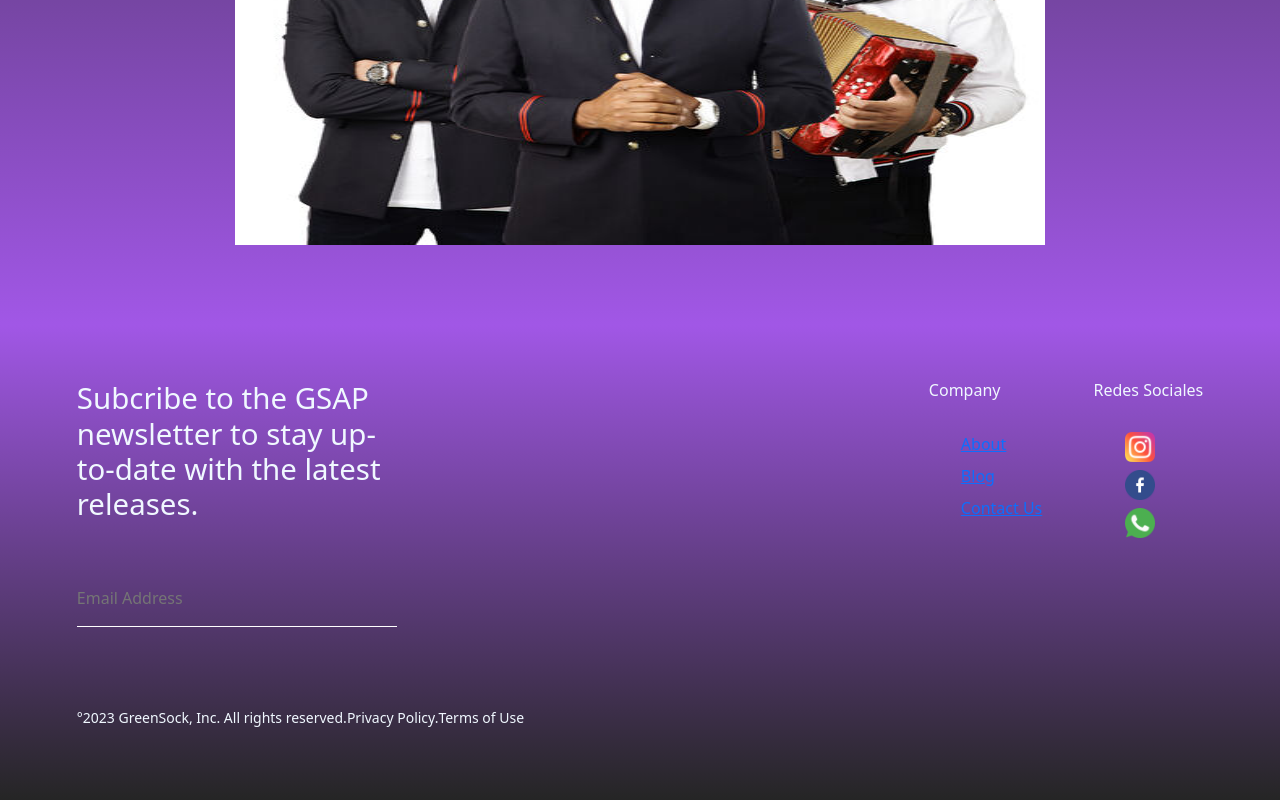
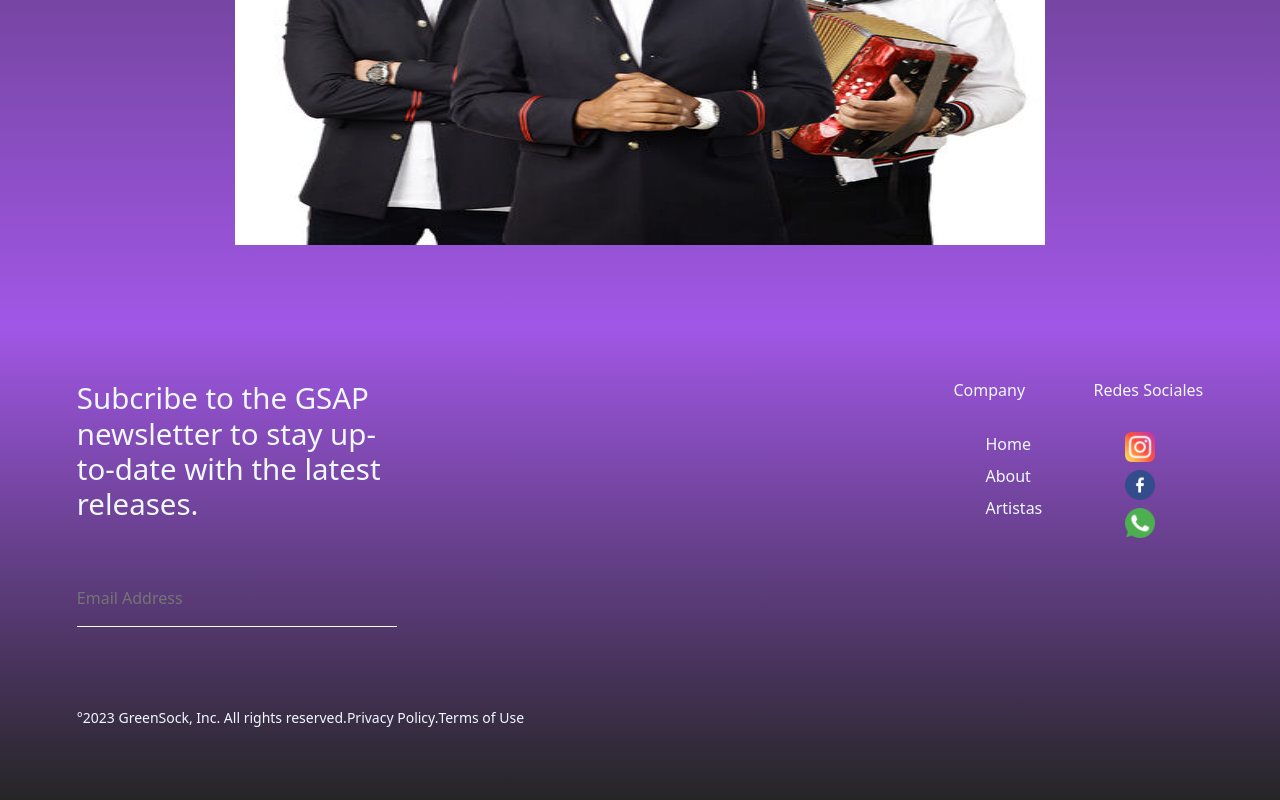
Before and after one commit to Juanolarte11/YGENESIS, a React (Create React App) app: page / in a window 1280 px wide. Shown: the part 2121-2921 px from the top of the page. Built offline with nearby package versions, Linux system fonts and the light colour scheme.

Commit message:
Segundo Commit

```diff
--- a/package.json
+++ b/package.json
@@ -38,5 +38,8 @@
       "last 1 firefox version",
       "last 1 safari version"
     ]
+  },
+  "devDependencies": {
+    "@babel/plugin-proposal-private-property-in-object": "^7.21.11"
   }
 }
--- a/src/Screens/Conctact.jsx
+++ b/src/Screens/Conctact.jsx
@@ -1,5 +1,6 @@
 import React from 'react'
 import styles from './Contact.module.css'
+import { Link } from 'react-scroll';
 
 const Conctact = () => {
     return (
@@ -19,17 +20,17 @@ const Conctact = () => {
                         <div>
                             <h3>Company</h3>
                             <ul>
-                                <li><a href="#">About</a></li>
-                                <li><a href="#">Blog</a></li>
-                                <li><a href="#">Contact Us</a></li>
+                                <li><a><Link to='Home'>Home</Link></a></li>
+                                <li><a><Link to='AcercaDeMi'>About</Link></a></li>
+                                <li><a><Link to='Artistas'>Artistas</Link></a></li>
                             </ul>
                         </div>
                         <div>
                             <h3>Redes Sociales</h3>
                             <ul>
-                                <li><a href="#"><img className={styles.imagenSimbolo} src={require("../assets/instagram.png")} alt="Simbolo Instagram" /></a></li>
-                                <li><a href="#"><img className={styles.imagenSimbolo} src={require("../assets/facebook.png")} alt="Simbolo Facebook" /></a></li>
-                                <li><a href="#"><img className={styles.imagenSimbolo} src={require("../assets/whatsapp.png")} alt="Simbolo Whatsapp" /></a></li>
+                                <li><a><img className={styles.imagenSimbolo} src={require("../assets/instagram.png")} alt="Simbolo Instagram" /></a></li>
+                                <li><a><img className={styles.imagenSimbolo} src={require("../assets/facebook.png")} alt="Simbolo Facebook" /></a></li>
+                                <li><a><img className={styles.imagenSimbolo} src={require("../assets/whatsapp.png")} alt="Simbolo Whatsapp" /></a></li>
                             </ul>
                         </div>
 
```
Also changed, not shown: 1 other file (tests, documents, lock files or other folders).
